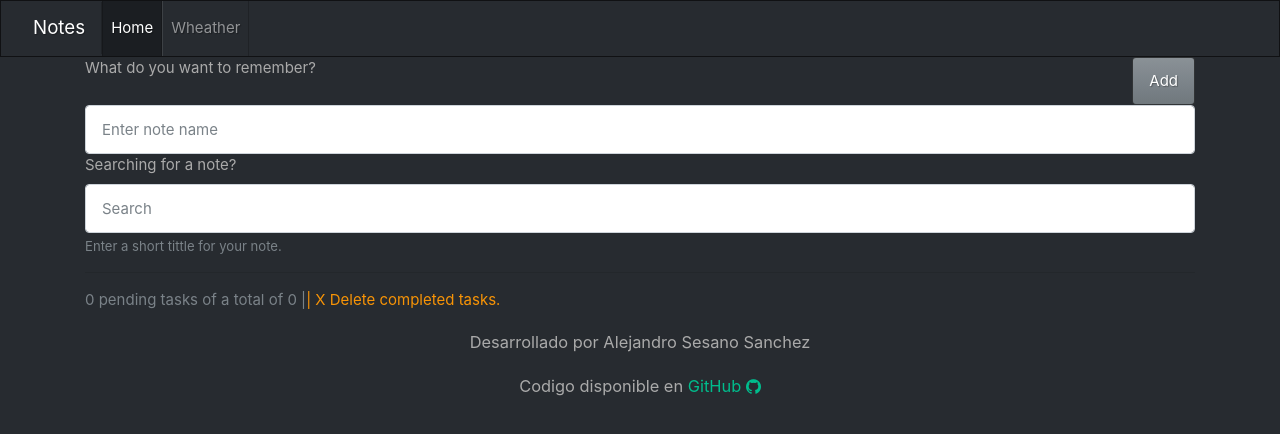
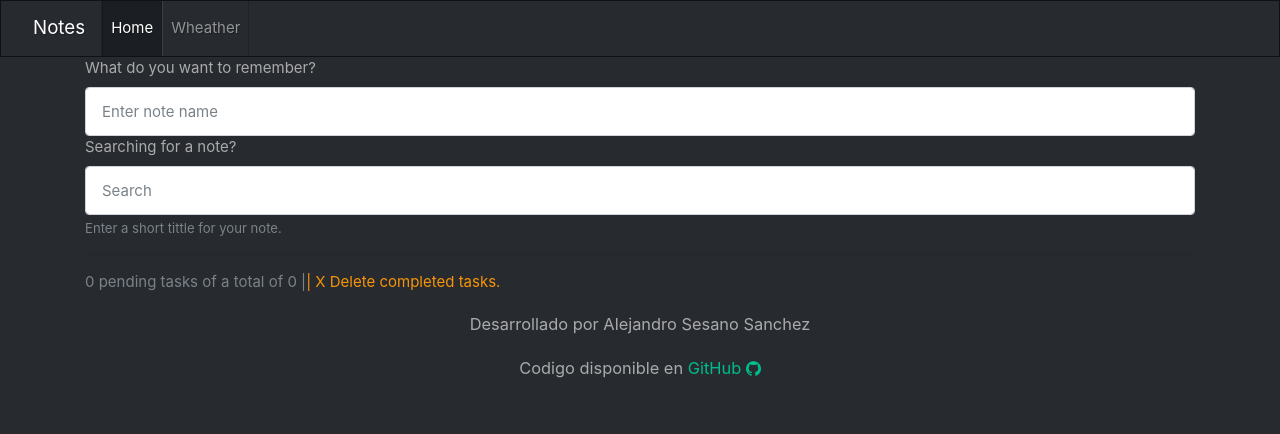
Before and after one commit to alexSsedano/vue-notes, a Vue app: page / in a window 1280 px wide. Shown: the top 434 px of the page. Built offline with nearby package versions, Linux system fonts and the light colour scheme; a small style sheet from the web is missing.

Commit message:
Form changes

```diff
--- a/src/components/complete.vue
+++ b/src/components/complete.vue
@@ -5,7 +5,7 @@
         <div class="form-group">
           <div class="d-flex w-100 justify-content-between">
             <label for="exampleInputEmail1">What do you want to remember?</label>
-             <button type="button" class="btn btn-secondary " v-on:click="addNoteButton">Add</button>
+
           </div>
           <div class="d-flex w-100 justify-content-between">
             <input type="text" v-model="noteName" class="form-control" id="Insert note field"  placeholder="Enter note name" v-on:keyup="addNote">
```
